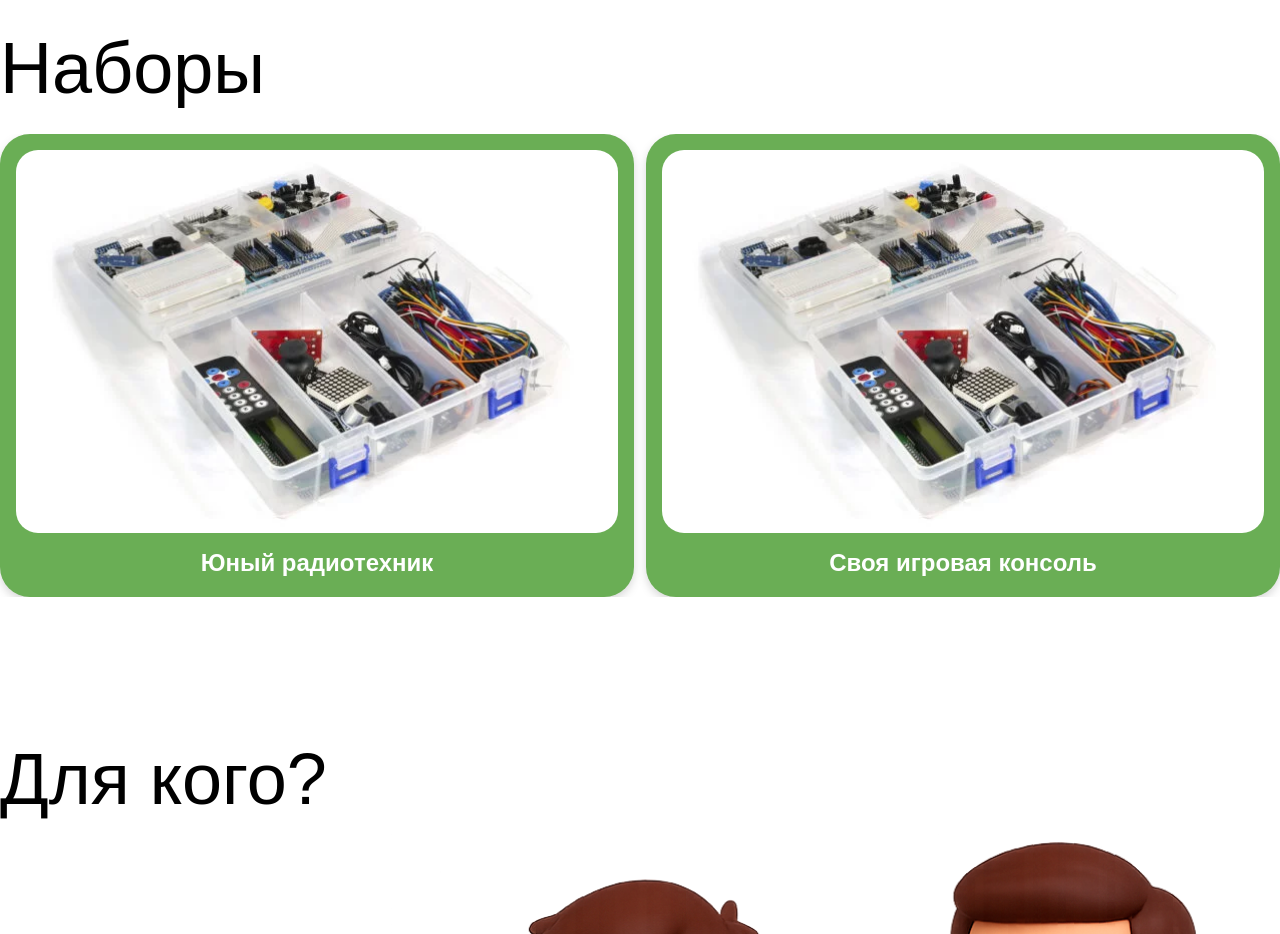
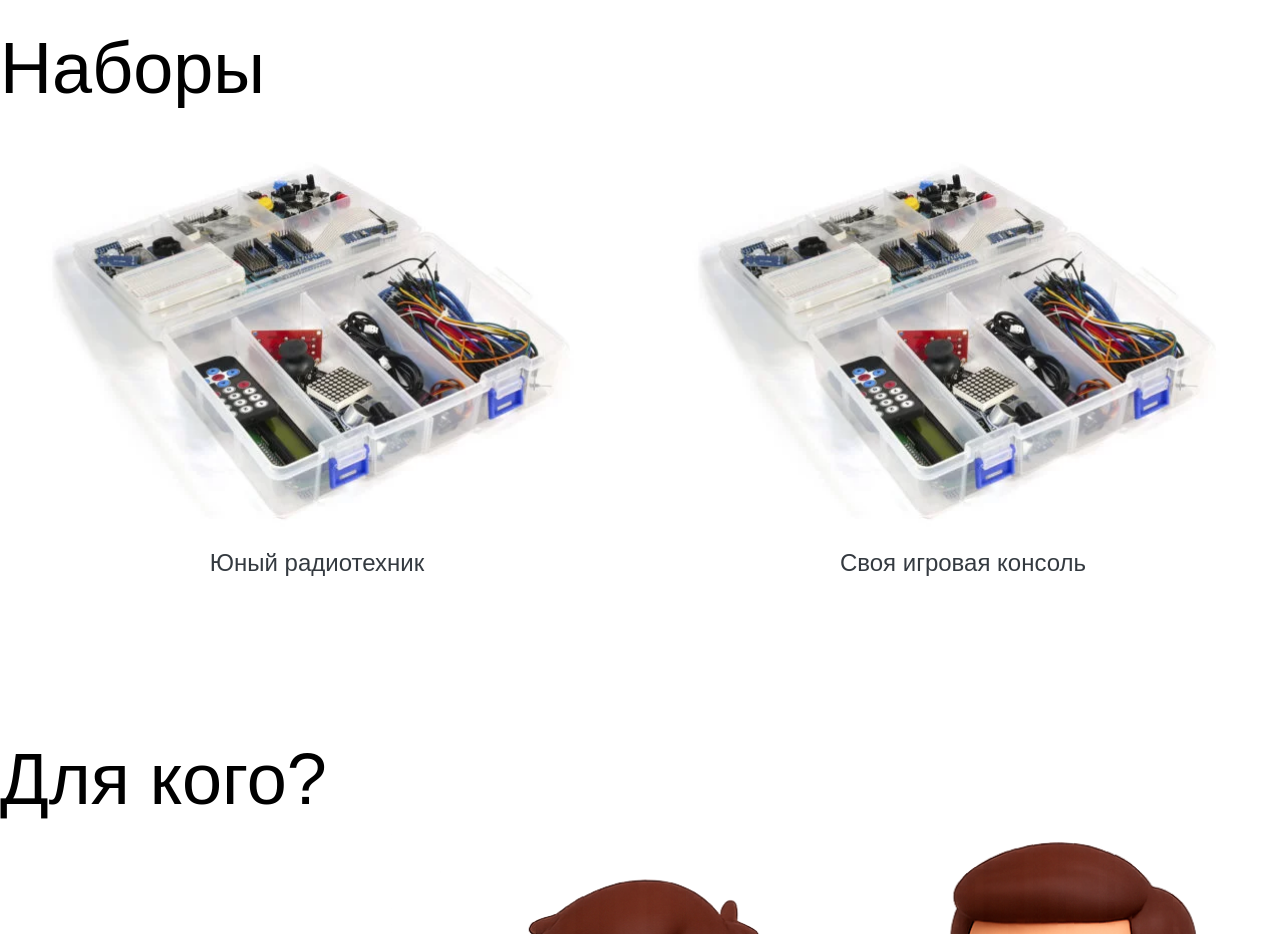
Before and after one commit to tsyay/sam-sebe-engineer-frontend, a React (Vite) app in the folder sam-sebe-engineer-frontend/: page / in a window 1280 px wide. Shown: the part 1500-2434 px from the top of the page. Built offline with nearby package versions, Linux system fonts and the light colour scheme.

Commit message:
Update KitsCard styles and text colors
Removed background and drop shadow from the card container, changed text color from white to dark gray, and adjusted layout for description sections to improve visual consistency.

```diff
--- a/sam-sebe-engineer-frontend/src/widgets/kits/ui/kits-card/KitsCard.tsx
+++ b/sam-sebe-engineer-frontend/src/widgets/kits/ui/kits-card/KitsCard.tsx
@@ -22,9 +22,9 @@ export const KitsCard = ({
   return (
     <div
       className={`
-        rounded-[30px] bg-[#6AAE55] overflow-hidden
+        rounded-[30px] overflow-hidden
         flex flex-row gap-3 items-center
-        drop-shadow-lg
+        text-[#343A40]
         ${active ? "w-full" : "flex-1"}
         ${faded ? "scale-0 hidden " : "opacity-100 scale-100"}
       `}
@@ -32,18 +32,18 @@ export const KitsCard = ({
       onMouseLeave={onLeave}
     >
       {active && side == "right" && (
-        <div className="flex-1 p-4">
-          <p className="text-white text-justify font-medium text-[24px] leading-none">{description}</p>
+        <div className="flex-1 p-4 h-full rounded-[30px] flex items-center">
+          <p className=" text-justify font-medium text-[24px] leading-none ">{description}</p>
         </div>
       )}
       <div className={`items-center flex-1 p-4 flex flex-col gap-3`}>
-        <img className="object-contain w-full rounded-[22px]" src={image} />
-        <p className="text-white text-[24px] font-bold">{title}</p>
+        <img className="object-contain w-full rounded-[22px] " src={image} />
+        <p className=" text-[24px] font-medium">{title}</p>
       </div>
 
       {active && side == "left" && (
-        <div className="flex-1 p-4">
-          <p className="text-white text-justify font-medium text-[24px] leading-none">{description}</p>
+        <div className="flex-1 p-4 h-full rounded-[30px] flex items-center">
+          <p className="text-justify font-medium text-[24px] leading-none ">{description}</p>
         </div>
       )}
     </div>
```
